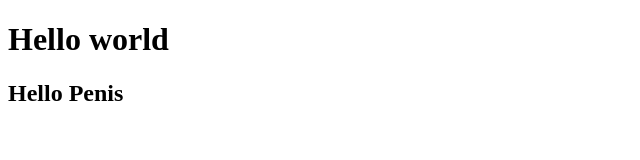
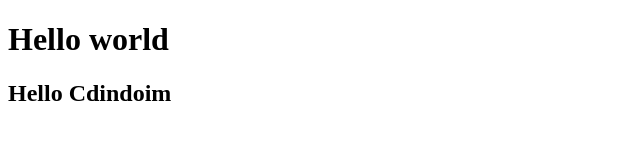
Before and after one commit to DRyzhkovProd/git-lesson, a plain HTML site: page index.html in a window 1280 px wide. Shown: the full height of the page, 0-640 px from the left. Drawn offline with Linux system fonts and the light colour scheme.

Commit message:
Change:title

```diff
--- a/index.html
+++ b/index.html
@@ -9,6 +9,6 @@
 </head>
 <body>
 <h1>Hello world</h1>
-<h2>Hello Penis</h2>
+<h2>Hello Cdindoim</h2>
 </body>
 </html>
```
